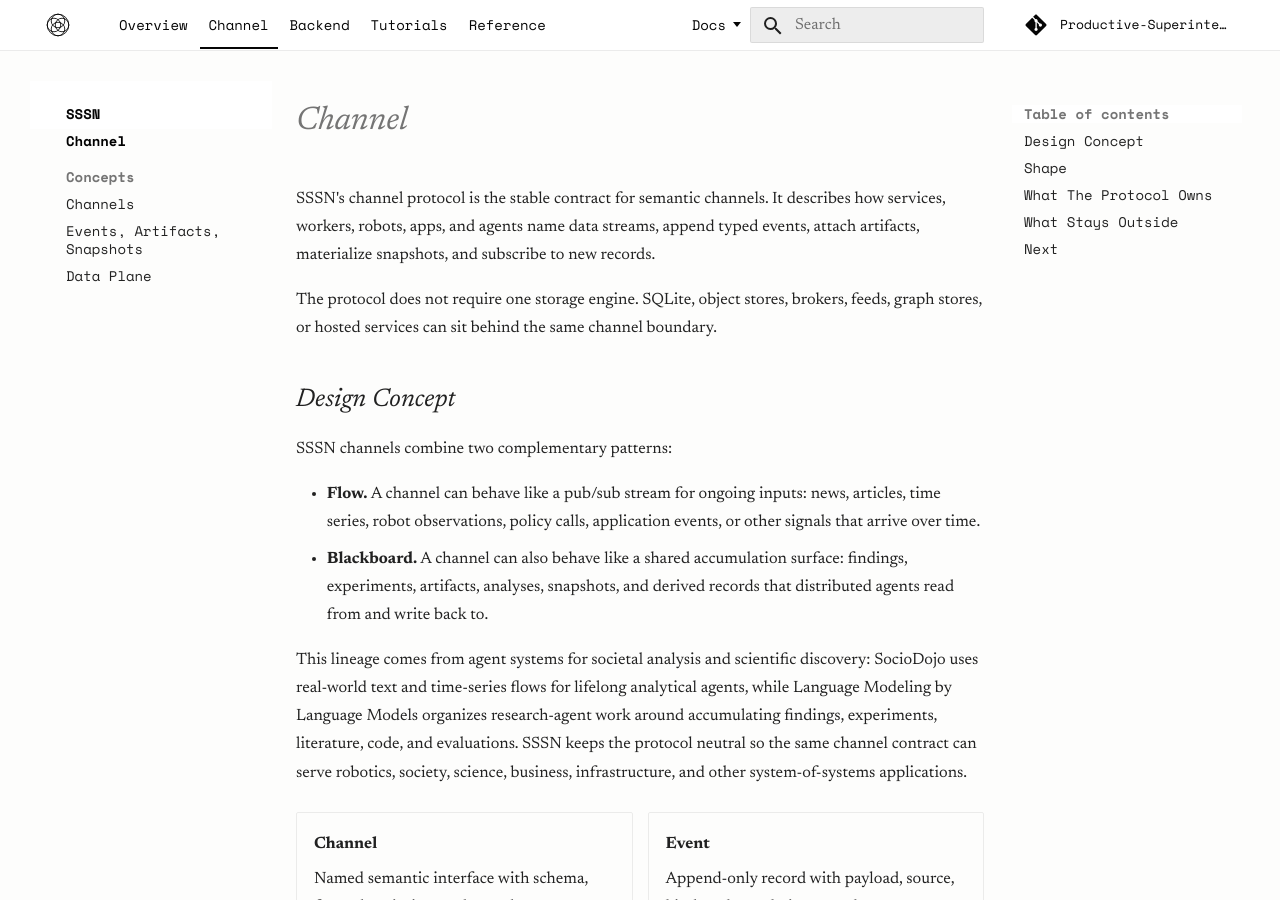
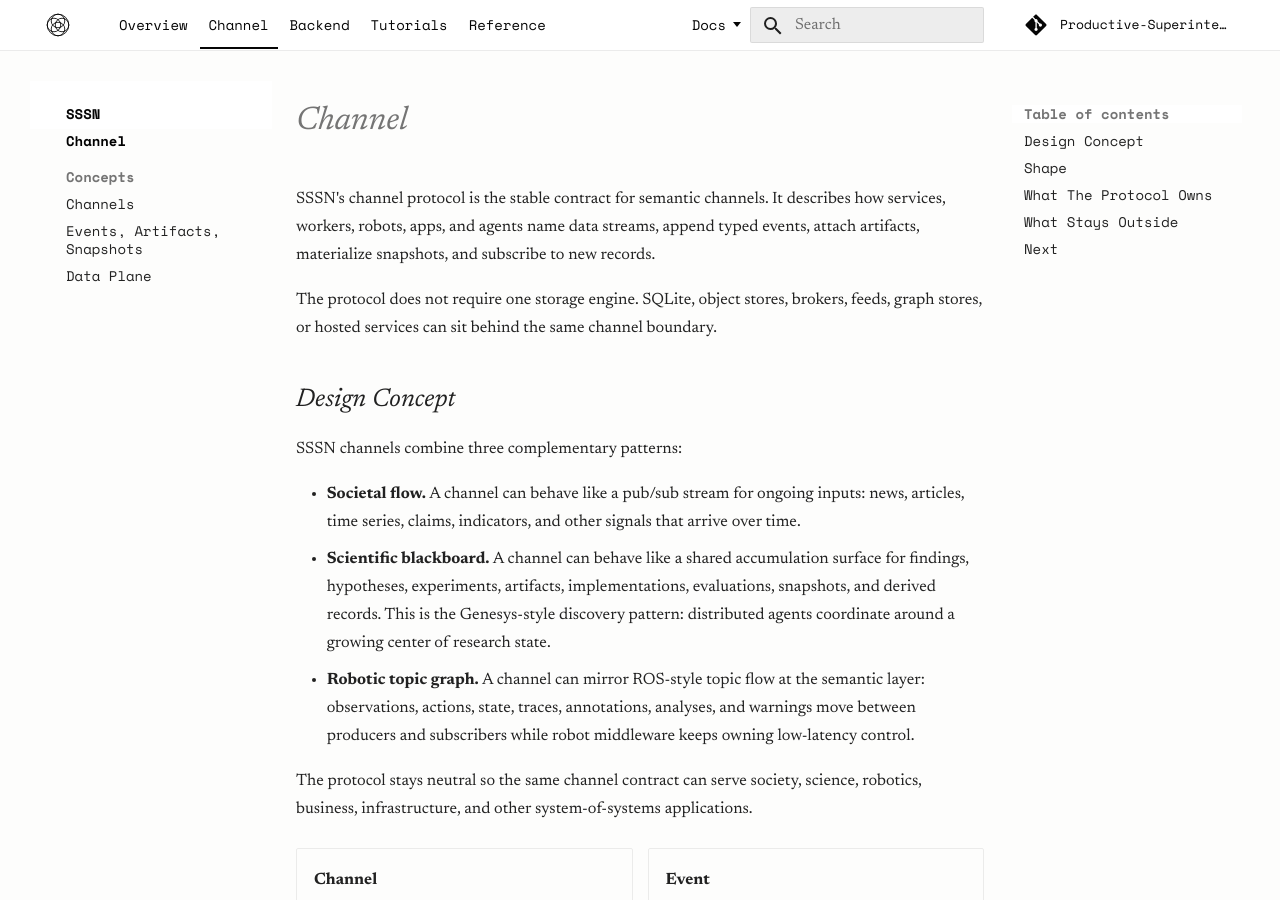
Before and after one commit to Productive-Superintelligence/sssn, an MkDocs documentation site: the page built from docs/protocol/index.md, in a window 1280 px wide and 900 px high. Built offline with MkDocs 1.6.1 and Material for MkDocs 9.7.7, drawn with Linux system fonts in a browser that asks for light colours; comment, search, counter and statistics services are not loaded.

Commit message:
Clarify channel scenarios

```diff
--- a/docs/protocol/index.md
+++ b/docs/protocol/index.md
@@ -10,22 +10,24 @@
 
 ## Design Concept
 
-SSSN channels combine two complementary patterns:
+SSSN channels combine three complementary patterns:
 
-- **Flow.** A channel can behave like a pub/sub stream for ongoing inputs:
-  news, articles, time series, robot observations, policy calls, application
-  events, or other signals that arrive over time.
-- **Blackboard.** A channel can also behave like a shared accumulation surface:
-  findings, experiments, artifacts, analyses, snapshots, and derived records
-  that distributed agents read from and write back to.
+- **Societal flow.** A channel can behave like a pub/sub stream for ongoing
+  inputs: news, articles, time series, claims, indicators, and other signals
+  that arrive over time.
+- **Scientific blackboard.** A channel can behave like a shared accumulation
+  surface for findings, hypotheses, experiments, artifacts, implementations,
+  evaluations, snapshots, and derived records. This is the Genesys-style
+  discovery pattern: distributed agents coordinate around a growing center of
+  research state.
+- **Robotic topic graph.** A channel can mirror ROS-style topic flow at the
+  semantic layer: observations, actions, state, traces, annotations, analyses,
+  and warnings move between producers and subscribers while robot middleware
+  keeps owning low-latency control.
 
-This lineage comes from agent systems for societal analysis and scientific
-discovery: SocioDojo uses real-world text and time-series flows for lifelong
-analytical agents, while Language Modeling by Language Models organizes
-research-agent work around accumulating findings, experiments, literature, code,
-and evaluations. SSSN keeps the protocol neutral so the same channel contract
-can serve robotics, society, science, business, infrastructure, and other
-system-of-systems applications.
+The protocol stays neutral so the same channel contract can serve society,
+science, robotics, business, infrastructure, and other system-of-systems
+applications.
 
 <div class="psi-tiles">
   <div class="psi-tile">
```
Also changed, not shown: docs/concepts/channels.md (+18 -11 lines).
